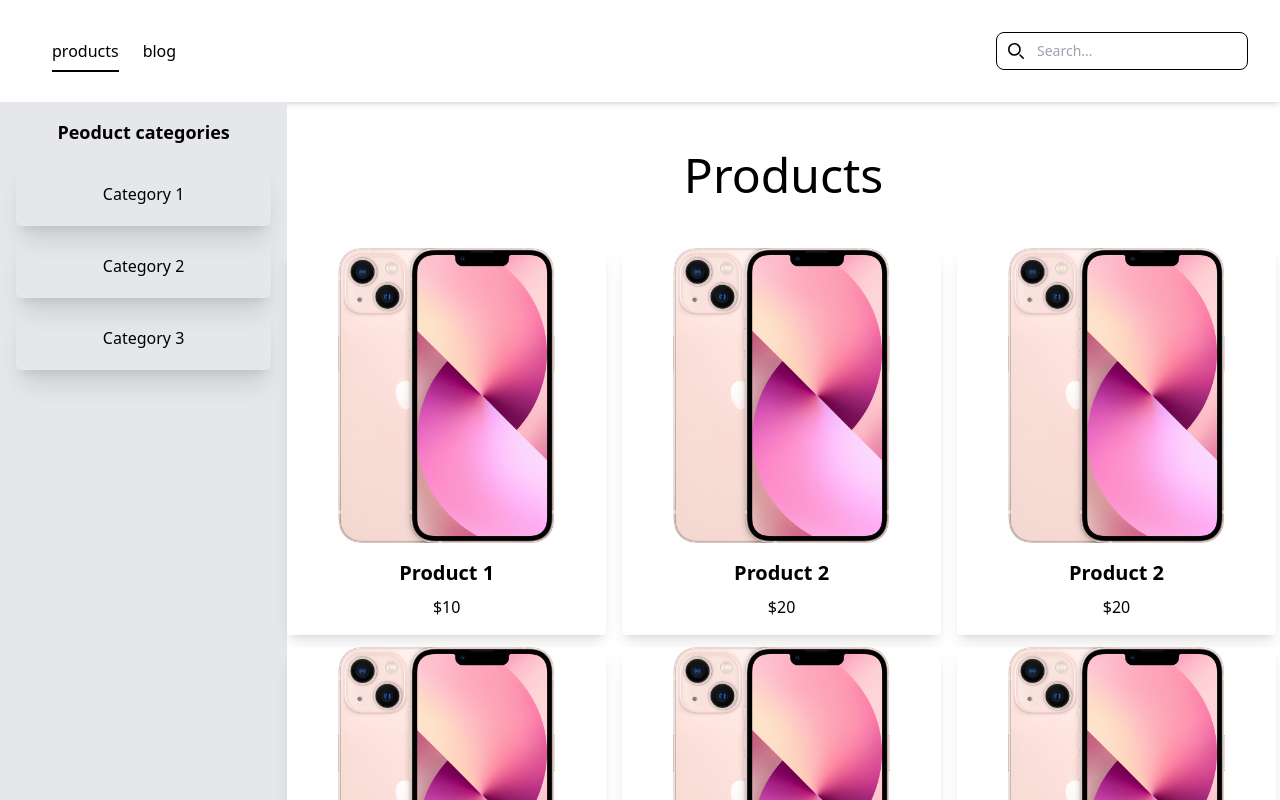
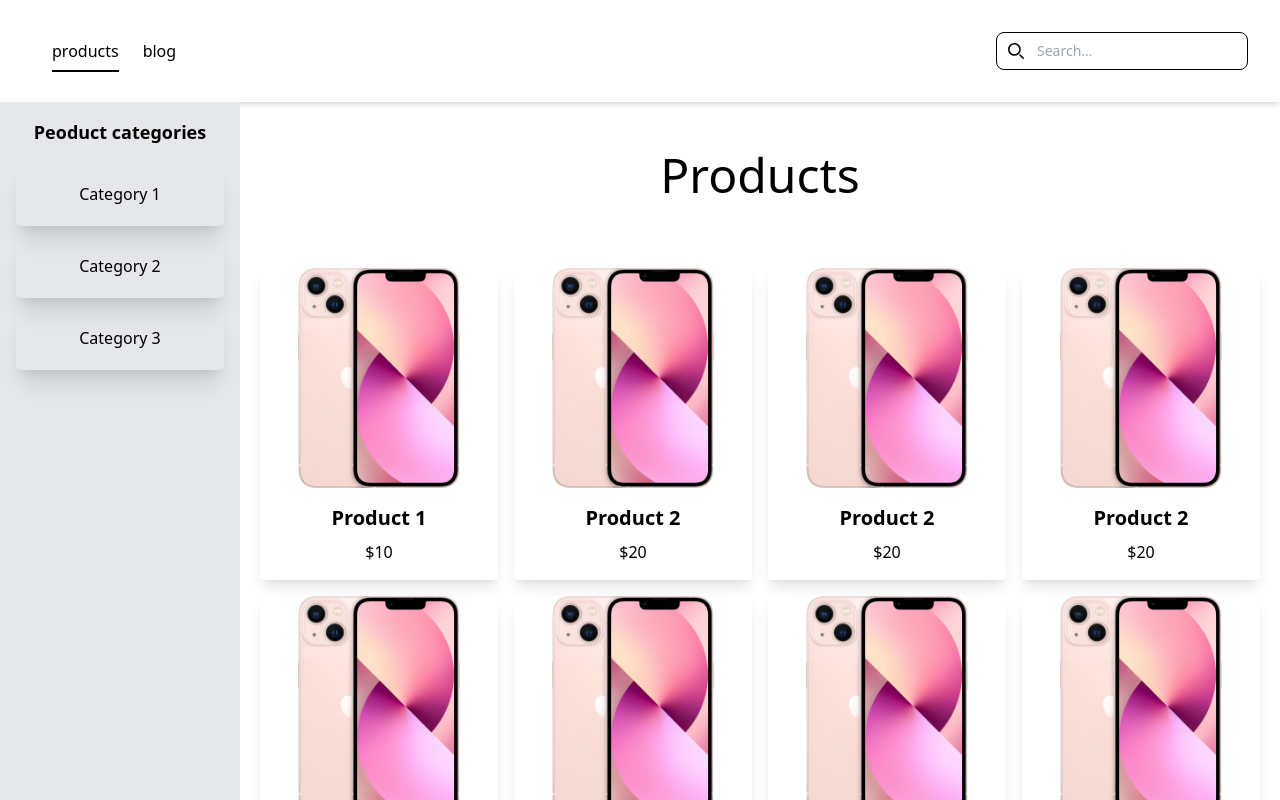
Before and after one commit to mahtabfalahat/responsive-store-web, a Next.js app: page /products in a window 1280 px wide. Shown: the top 800 px of the page. Built offline with nearby package versions, Linux system fonts and the light colour scheme.

Commit message:
edit product card style

```diff
--- a/src/app/_components/sidebar/sidebar.tsx
+++ b/src/app/_components/sidebar/sidebar.tsx
@@ -13,7 +13,7 @@ const categories: Category[] = [
 ];
 
 export const Sidebar: React.FC = () => {
-  const [showAside, setShowAside] = useState(false);
+  const [showAside, setShowAside] = useState(true);
   const router = useRouter();
 
   const handleToggleAside = () => {
@@ -25,10 +25,12 @@ export const Sidebar: React.FC = () => {
     setShowAside(false);
   };
   return (
-    <aside className="bg-gray p-4 hidden sm:block lg:w-64 xl:w-72 mr-auto text-center">
-      {/* <button className="block sm:hidden bg-gray-800 text-white px-3 py-2 rounded-md text-sm font-medium" onClick={handleToggleAside}>
+    <>
+      <button className="fixed sm:hidden left-0 bg-gray-800 text-black px-3 py-2 rounded-md text-sm font-medium m-4" onClick={handleToggleAside}>
         Toggle Sidebar
-      </button> */}
+      </button>
+      {showAside && (
+        <aside className="bg-gray p-4  sm:block lg:w-64 xl:w-72 mr-auto text-center">
           <h2 className="text-lg font-semibold mb-4">Peoduct categories</h2>
           <ul className="space-y-2">
             {categories.map((category) => {
@@ -42,5 +44,7 @@ export const Sidebar: React.FC = () => {
             })}
           </ul>
         </aside>
+      )}
+    </>
   );
 };
--- a/src/app/products/_components/productCard/productCard.tsx
+++ b/src/app/products/_components/productCard/productCard.tsx
@@ -15,7 +15,7 @@ type ProductCardProps = {
 
 const ProductCard: React.FC<ProductCardProps> = ({ product }) => {
   return (
-    <div className="max-w-xs rounded overflow-hidden shadow-lg mr-1">
+    <div className="max-w-xs rounded overflow-hidden shadow-lg hover:cursor-pointer transition duration-300 transform hover:shadow-xl hover:scale-80 m-auto ">
       <Image className="w-full" src={productImg} alt={product.name} />
       <div className="px-6 py-4">
         <div className="font-bold text-xl mb-2">{product.name}</div>
--- a/src/app/products/_components/productList/productList.tsx
+++ b/src/app/products/_components/productList/productList.tsx
@@ -61,7 +61,7 @@ const products: Product[] = [
 
 const ProductList: React.FC = () => {
   return (
-    <div className="grid grid-cols-1 gap-3 md:grid-cols-3 mr-auto">
+    <div className="grid grid-cols-1 gap-4 md:grid-cols-3 lg:grid-cols-4 m-5 ">
       {products.map((product) => (
         <ProductCard key={product.id} product={product} />
       ))}
```
Lines whose indentation alone changed are shown as unchanged.
